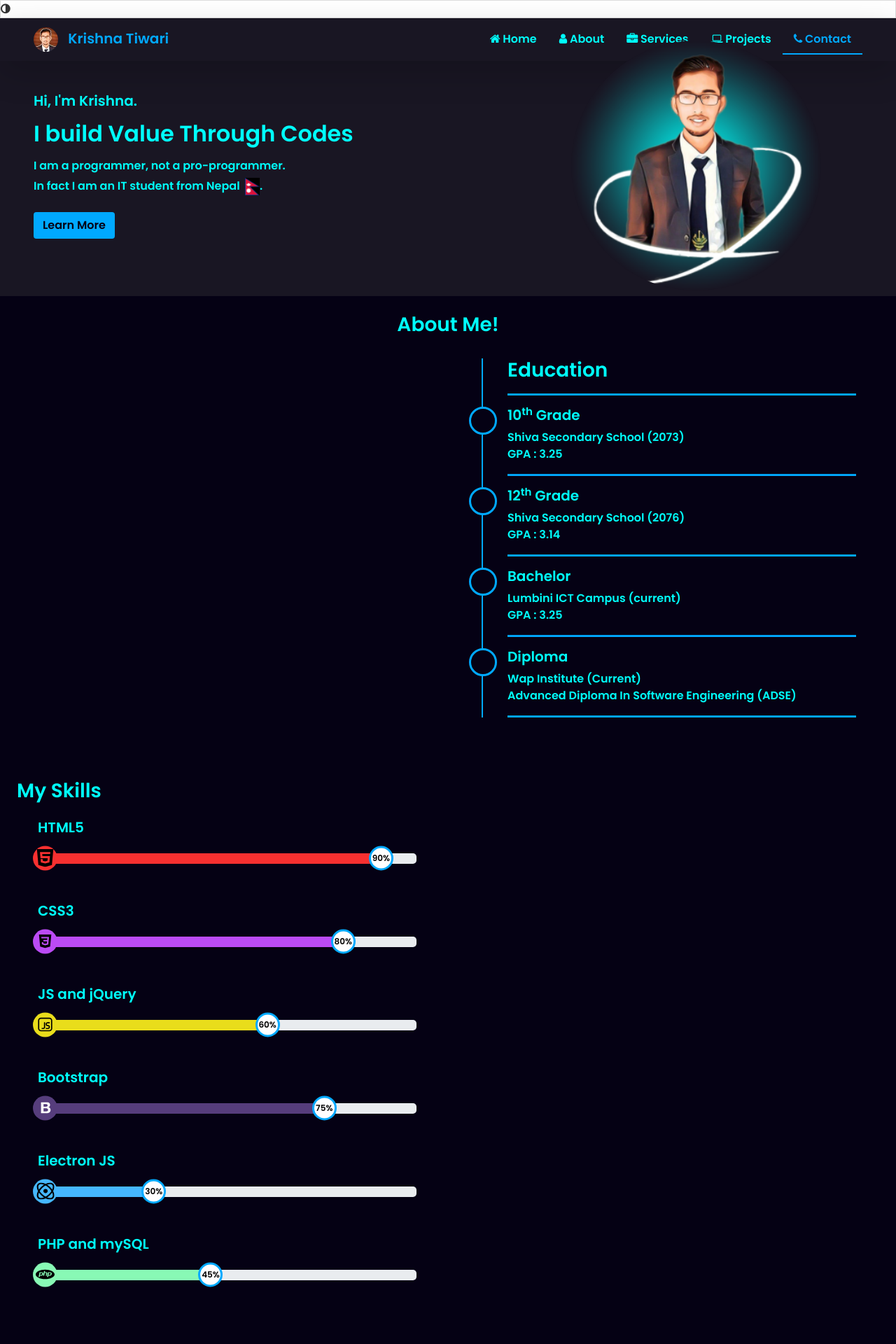
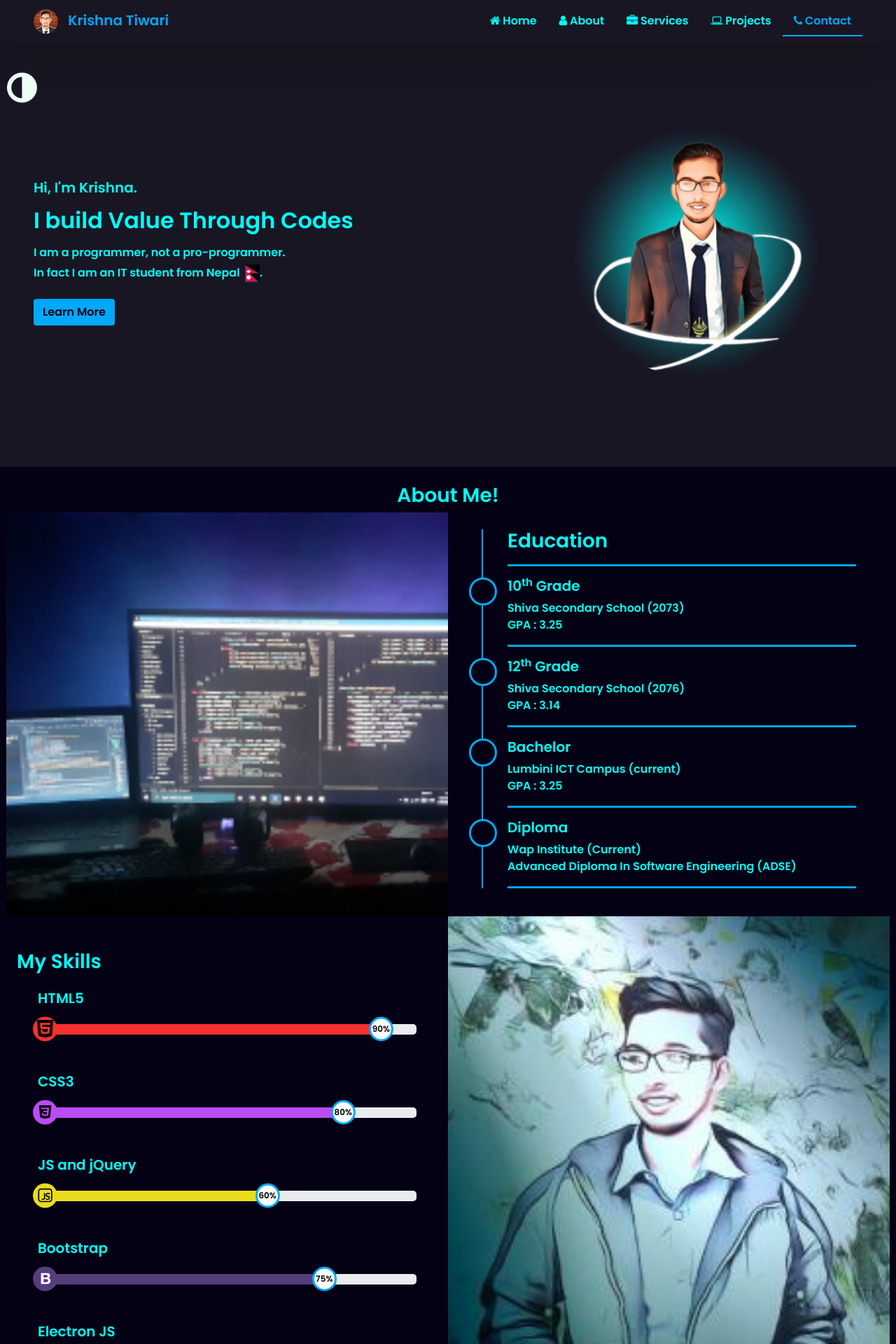
Before and after one commit to kisnatwari/kisnatwari.github.io, a PHP site: page / in a window 1280 px wide. Shown: the top 1920 px of the page at 70% size. Run offline with PHP 8.4, Linux system fonts and the light colour scheme; some libraries are stand-ins or nearby versions.

Commit message:
Update style.css

```diff
--- a/style/style.css
+++ b/style/style.css
@@ -8,19 +8,21 @@ body{
 	width: 100%;
 	overflow-x: hidden;
 }
-.mname{
-	color: #35F8FF !important;
+nav{
+	z-index: 3;
 }
 .transparent{
 	opacity: 0;
-}
-.nav-link{
-	color: #eee !important;
 }
 
 .nav-link.active{
 	color: #35F8FF !important;
 }
+.home{
+	padding-top: 150px;
+	padding-bottom: 120px;
+}
+
 .services-content{
 	height: 100%;
 	background-color: #FFFFFF10;
@@ -38,10 +40,6 @@ body{
 	transform: scale(1.03);
 }
 
-.bg-mycol{
-	background-color: #35F8FF !important;
-	color: white !important;
-}
 
 .anim-a{
 	position: absolute;
@@ -51,7 +49,6 @@ body{
 	height: 0%;
 	transition-duration: 0.4s;
 	z-index: -1;
-	background-color: #35F8FF;
 }
 
 .anim-b{
@@ -62,7 +59,10 @@ body{
 	height: 0%;
 	transition-duration: 0.4s;
 	z-index: -1;
-	background-color: #35F8FF;
+}
+#services{
+	padding-top: 100px;
+	padding-bottom: 100px;
 }
 .services-content:hover .anim-a, .services-content:hover .anim-b{
 	height: 100%;
@@ -85,8 +85,7 @@ body{
 	position: absolute;
 	left: 0;
 	transform: translateX(-50%);
-	background-color: #343A40;
-	border: solid #35F8FF 3px;
+	background-color: inherit;
 	border-radius: 50%;
 }
 
@@ -127,7 +126,6 @@ body{
 	top: 0;
 	right: 0;
 	transform: translate(60%,-30%);
-	border: solid #35F8FF 3px;
 	color: black;
 	font-size: 12px;
 	display: flex;
@@ -155,60 +153,48 @@ body{
 	max-width: 75%;
 }
 
-.input-dark{
-	box-shadow: 0 0 1px #35F8FF !important;
-	background-color: #00000050 !important;
-	border: none !important;
-	outline: none !important;
-	color: white !important;
-}
-
-.input-dark::placeholder{
-	color: #35F8FF80 !important;
-}
-.dynamic-btn{
-	width: 100%;
-	padding: 10px !important;
-	background-color: #35F8FF;
-	border: none;
-	color: white;
-}
-
-.input-dark::selection{
-	background-color: #35F8FFBB !important;
-}
-
 .social-icons i{
 	font-size: 50px;
 }
 
-.social-icons .col-sm-6:hover{
-	background-color: #41464C !important;
-	color: black !important;
+.social-icons .icn:hover{
 	border-radius: 20px;
 	cursor: pointer;
 }
 
-.social-icons .col-sm-6:hover i{
+.social-icons .icn:hover i{
 	transform: scale(1.2);
 	transition-duration: 0.3s;
-	color: #35F8FF;
-}
-.contact-details{
-}
-.bg-dynamic{
-	background-color: #41464C !important;
-	color: #F5F5F5 !important;
 }
 
-
-body::-webkit-scrollbar{
-	background-color: #41464C;
-	box-shadow: 0 0 5px #35F8FF inset;
-	width: 10px;
+.bg-img-1{
+	background-image: url(../images/pc.PNG);
+	background-size: cover;
+	background-position: center;
+	background-repeat: no-repeat;
+	min-height: 400px;
+	transition-duration: 1s;
+}
+.bg-img-2{
+	background-image: url(../images/me1.jpeg);
+	background-size: cover;
+	background-position: top center;
+	min-height: 400px;
+	transition-duration: 1s;
 }
 
-body::-webkit-scrollbar-thumb{
-	background-color: black;
-	box-shadow: 5px 0 3px #35F8FF inset;
+.mode-switch{
+	position: fixed;
+	z-index: 10000;
+	top: 100px;
+	left: 10px;
+	background-color: transparent !important;
+	border-radius: 50%;
+	cursor: pointer;
+	border: none !important;
 }
+
+.mode-switch i{
+	color: #ECFFF4;
+	font-size: 50px;
+}
```
